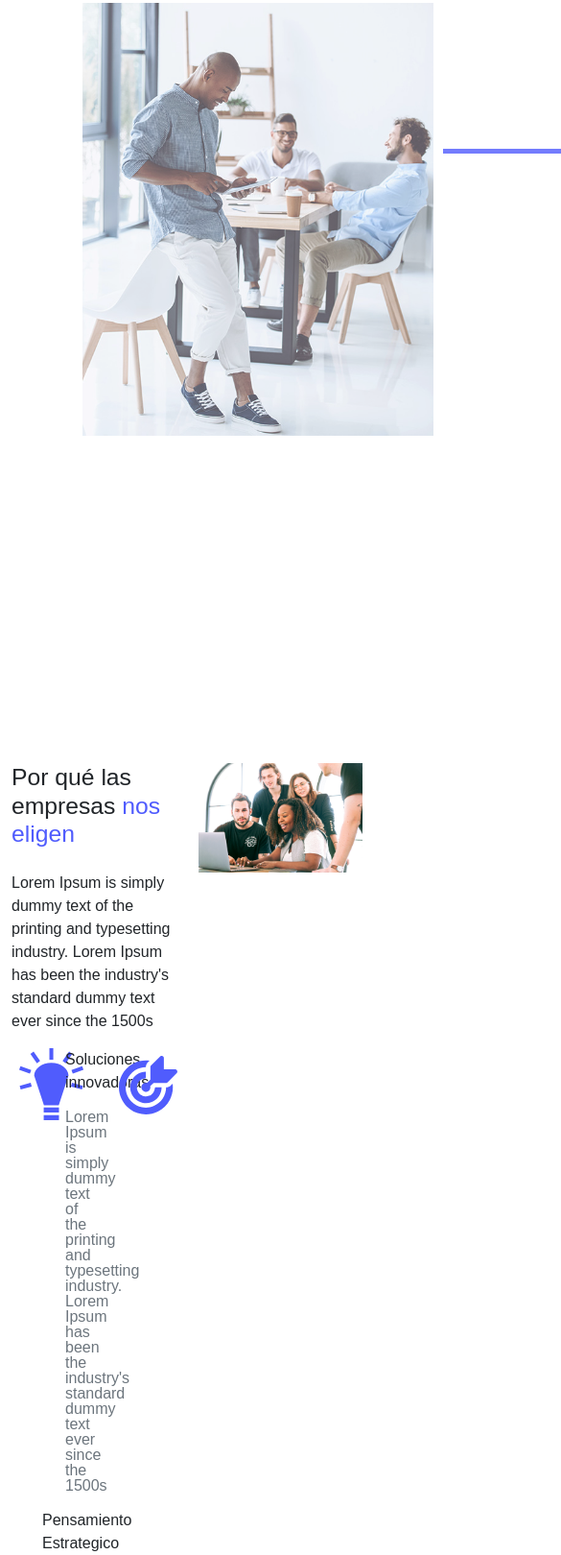
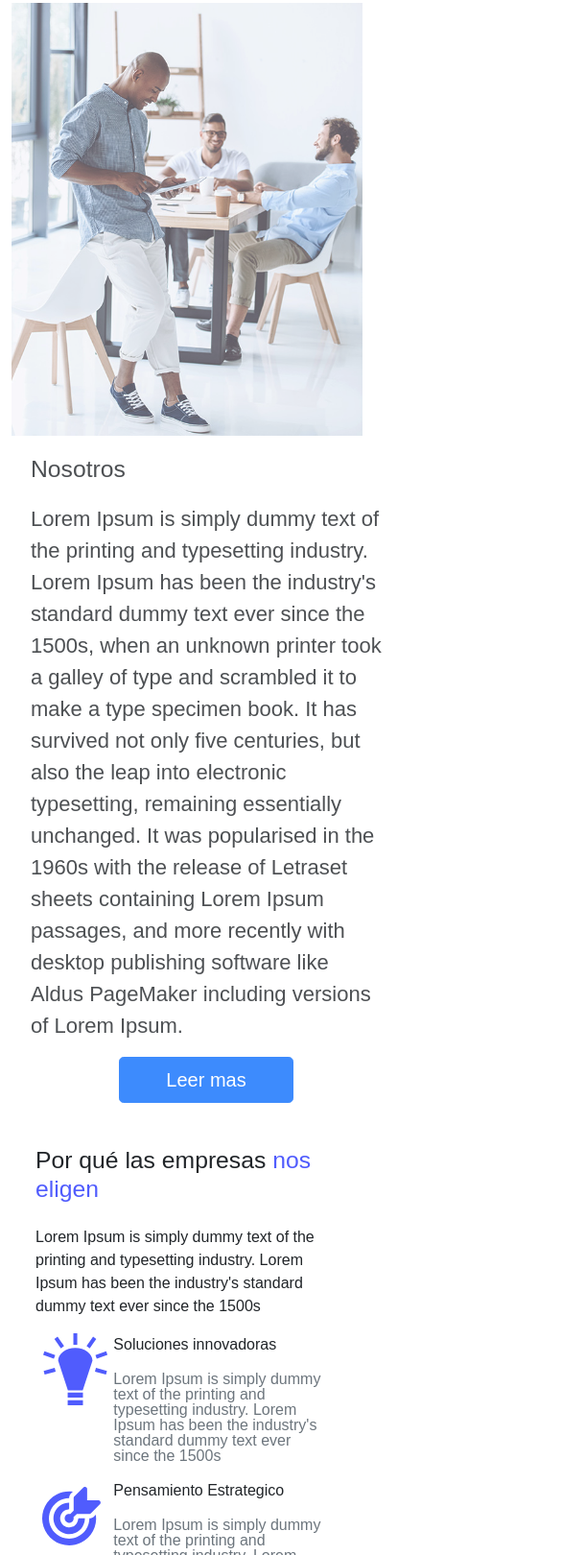
Before and after one commit to Radorz/Soluflex-Landing-page, a plain HTML site: page index.html in a window 390 px wide. Shown: the part 380-2000 px from the top of the page at 96% size, 585 px wide, since content can reach past the window. Drawn offline with nearby package versions, Linux system fonts and the light colour scheme; a web font is replaced by a local one.

Commit message:
Areglando responsive

```diff
--- a/assets/css/style.css
+++ b/assets/css/style.css
@@ -23,6 +23,8 @@
     background-color: #505CFD;
     z-index: 9;
     margin: 20px;
+    display:block;
+
 }
 
 .nosotros{
@@ -71,7 +73,9 @@ width: 38%;
     width: 312px;
     height: 293px;
 }
-
+.pos-r{
+    position: relative;
+}
 .minibluebar{
 
 
@@ -79,3 +83,61 @@ width: 50px;
 height: 5px;
 background-color: #505CFD;
 }
+
+@media screen and (max-width:720px) {
+
+    .nosotros{
+        font-size: 48px;
+        position: static;
+        top: 115px;
+        left: 0;
+        opacity: 0.8;
+    z-index: 9;
+    margin: 20px;
+    }
+
+    .nosotroscontent{
+        font-size: 22px;
+        position: static;
+        left: 0;
+
+        opacity: 0.8;
+    margin: 20px;
+    width: 100%;
+    }
+    .imgcontent1{
+        position: static;
+        left: 0;
+        width: 100%;
+        opacity: 0.8;
+        margin-left: 0;
+    }
+    .hnosostros{
+
+        height:100%;
+    }
+    .col-5{
+        width: 100%;
+    }
+    .col-7{
+        width: 100%;
+    }
+    .col-4{
+        width: 80%;
+        padding-left: 25px;
+    }
+    .cen{
+        padding: 25px;
+    }
+    .col-3{
+
+        width: 100%;
+        margin: auto;
+        text-align: center;
+    }
+    .centers{
+
+        width: 100%;
+
+    }
+}
--- a/index.html
+++ b/index.html
@@ -3,7 +3,8 @@
 <head>
     <meta charset="UTF-8">
     <meta http-equiv="X-UA-Compatible" content="IE=edge">
-    <meta name="viewport" content="width=device-width, initial-scale=1.0">
+
+    <meta name="viewport" content="width=device-width, initial-scale=1">
     <link rel="stylesheet" href="assets/bootstrap/css/bootstrap.min.css">
     <link rel="stylesheet" href="assets/css/style.css">
     <title>Soluflex</title>
@@ -121,11 +122,11 @@
   </div>
 </div>
 <div class="container-fluid hnosostros">
-<div class="position-relative">
+<div class="pos-r">
 
-  <img class="img-fluid ms-4 mt-5 imgcontent1" src="assets/imgs/img1-content.jpg" alt="">
+  <img class="img-fluid ms-4-lg mt-5 imgcontent1" src="assets/imgs/img1-content.jpg" alt="">
 
-  <div class="bluebar"></div>
+  <div class="bluebar d-none d-lg-block"></div>
   <div class="nosotros">
     <h2>Nosotros</h2>
   </div>
@@ -141,8 +142,8 @@
 </div>
 </div>
 <div class="container ">
-  <div class="row">
-    <div class="col">
+  <div class="row cen">
+    <div class="col-7">
 
       <h2> Por qué las empresas <span class="decorationcolor">nos eligen </span>
       </h2>
@@ -155,7 +156,7 @@
           <img src="assets/imgs/iconoidea.svg" class="float-start" alt="">
 
         </div>
-        <div class="col-4 ms-3">
+        <div class="col-4 ms-4">
           <p class="ms-3">Soluciones innovadoras</p>
             <p class="ms-3 text-muted lh-1">Lorem Ipsum is simply dummy text of the printing and typesetting industry. Lorem Ipsum has been the industry's standard dummy text ever since the 1500s</p>
           </div>
@@ -163,7 +164,7 @@
           <img src="assets/imgs/iconotiroalblanco.svg" class="float-start" alt="">
 
         </div>
-        <div class="col-4 ms-3">
+        <div class="col-4 ms-4">
           <p class="ms-3">Pensamiento Estrategico</p>
             <p class="ms-3 text-muted lh-1">Lorem Ipsum is simply dummy text of the printing and typesetting industry. Lorem Ipsum has been the industry's standard dummy text ever since the 1500s</p>
           </div>
@@ -176,7 +177,7 @@
 
 
         </div>
-        <div class="col-4 ms-3">
+        <div class="col-4 ms-4">
           <p class="ms-3">Equipo Experimentado</p>
             <p class="ms-3 text-muted lh-1">Lorem Ipsum is simply dummy text of the printing and typesetting industry. Lorem Ipsum has been the industry's standard dummy text ever since the 1500s</p>
           </div>
@@ -185,16 +186,16 @@
 
         </div>
 
-        <div class="col-4 ms-3">
+        <div class="col-4 ms-4">
           <p class="ms-3">Enfoque Creativo</p>
             <p class="ms-3 text-muted lh-1">Lorem Ipsum is simply dummy text of the printing and typesetting industry. Lorem Ipsum has been the industry's standard dummy text ever since the 1500s</p>
           </div>
 
       </div>
     </div>
-   <div class="col">
+   <div class="col-5  ">
 
-    <img class="img-fluid" src="assets/imgs/pexels-canva-studio-3153198.jpg" alt="">
+    <img class="img-fluid w-100 h-100 " src="assets/imgs/pexels-canva-studio-3153198.jpg" alt="">
 
     </div>
 
@@ -213,12 +214,12 @@
 
 <div class="w-100 bggray mt-5 p-5 mb-3">
   <div class="d-flex justify-content-center align-items-center">
-  <div class="row w-75 ">
+  <div class="row w-75">
 
-    <div class="col-3">
+    <div class="col-3 ">
       <img src="assets/imgs/iconoreloj.svg" alt="">
      <span class="fs-2 align-middle"> 2000</span>
-     <p class="mt-2">hola lorem</p>
+     <p class="mt-2 ">hola lorem</p>
     </div>
     <div class="col-3">
       <img src="assets/imgs/iconofolder.svg" alt="">
@@ -234,7 +235,7 @@
     <div class="col-3">
       <img src="assets/imgs/iconoteam.svg" alt="">
       <span class="fs-2 align-middle"> 2000</span>
-      <p >hola lorem</p>
+      <p  >hola lorem</p>
     </div>
 
   </div>
@@ -272,7 +273,7 @@
                     <div class="col-1">
                   <div class="minibluebar mt-2"></div>
                 </div>
-                <div class="col-1">
+                <div class="col-1 ms-4">
                   <p > Hola</p>
                 </div>
                 </div>
@@ -338,8 +339,9 @@
   <!-- Grid container -->
   <div class="container p-3">
     <!--Grid row-->
-    <div class="row">
       <!--Grid column-->
+      <div class="row w-100 d-flex justify-content-center">
+
       <div class="text-left col-lg-4  col-md-6 mb-4 mb-md-0" >
         <img
               src="assets\imgs\Logo_Soluflex_NoFondo.png"
@@ -372,7 +374,7 @@
       </div>
 
       <!--Grid column-->
-      <div class="col-lg-3 col-md-6 mb-4 mb-md-0">
+      <div class="col-2 text-left mb-4 mb-md-0">
         <h5 class="text-uppercase">Links</h5>
         <br>
         <ul class="list-unstyled">
@@ -394,7 +396,7 @@
 
 
       <!--Grid column-->
-      <div class="col-lg-2 col-md-6 mb-4 mb-md-0">
+      <div class="col-3 col-3-lg mb-4  ">
         <h5 class="text-uppercase mb-0">Links</h5>
         <br>
         <ul class="list-unstyled">
```
